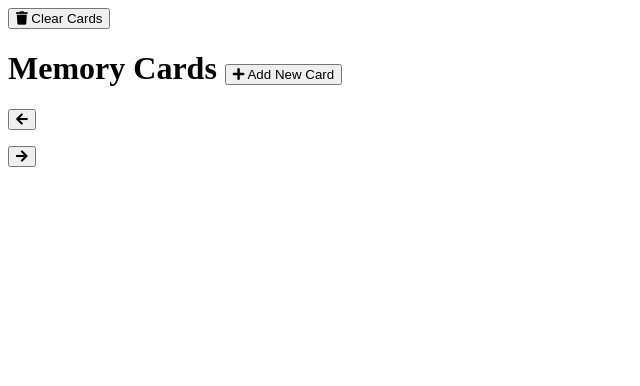
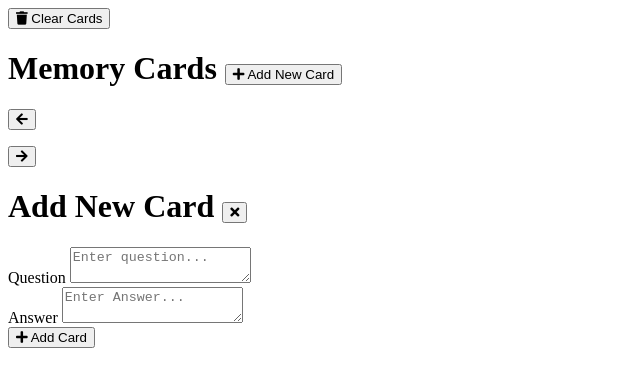
Before and after one commit to tayyab203/Memory-Cards, a plain HTML site: page index.html in a window 1280 px wide. Shown: the whole page, without its empty margins (0-640 px from the left). Drawn offline with Linux system fonts and the light colour scheme.

Commit message:
commit 3

```diff
--- a/index.html
+++ b/index.html
@@ -67,5 +67,29 @@
         </button>
       </div>
 
+      <div id="add-container" class="add-container">
+        <h1>
+          Add New Card
+          <button id="hide" class="btn btn-small btn-ghost">
+            <i class="fas fa-times"></i>
+          </button>
+        </h1>
+
+        <div class="form-group">
+          <label for="question">Question</label>
+          <textarea id="question" placeholder="Enter question..."></textarea>
+        </div>
+
+        <div class="form-group">
+          <label for="answer">Answer</label>
+          <textarea id="answer" placeholder="Enter Answer..."></textarea>
+        </div>
+
+        <button id="add-card" class="btn">
+          <i class="fas fa-plus"></i> Add Card
+        </button>
+      </div>
+
+      <script src="script.js"></script>
 </body>
 </html>
```
